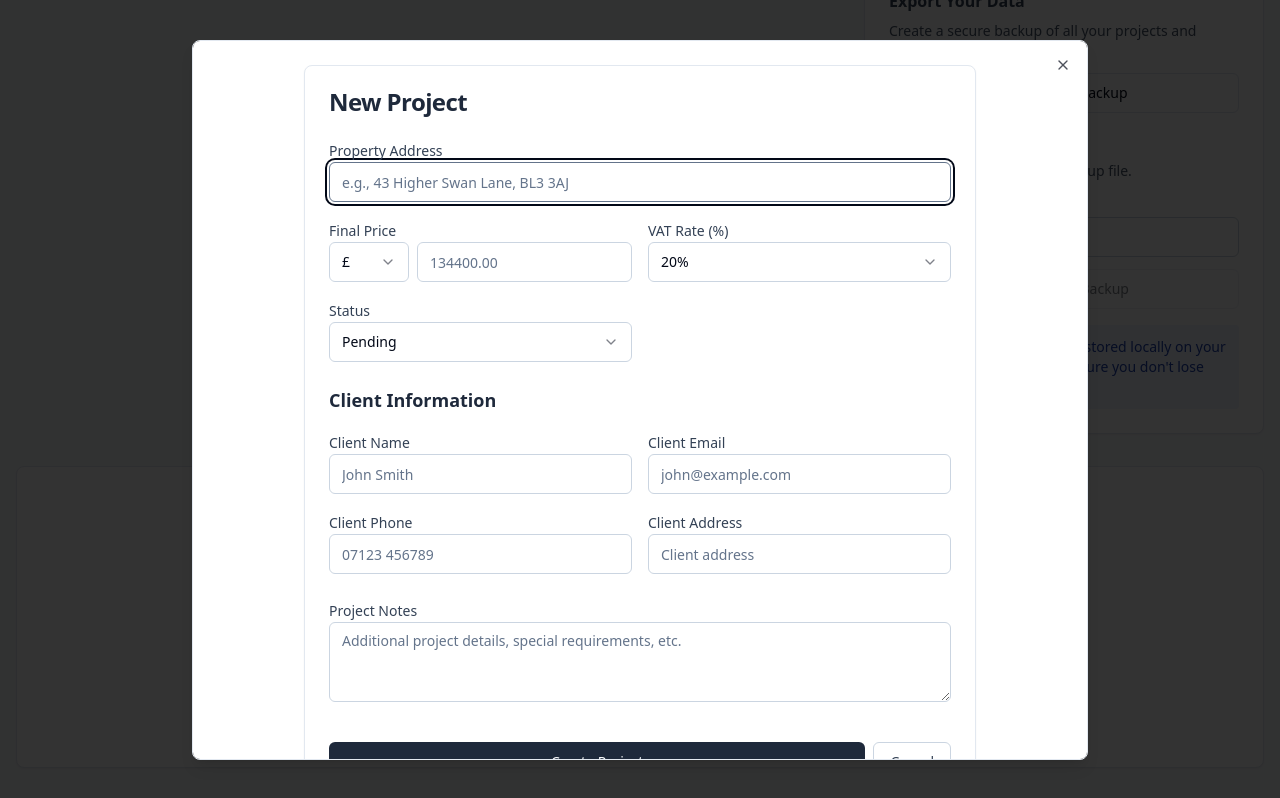
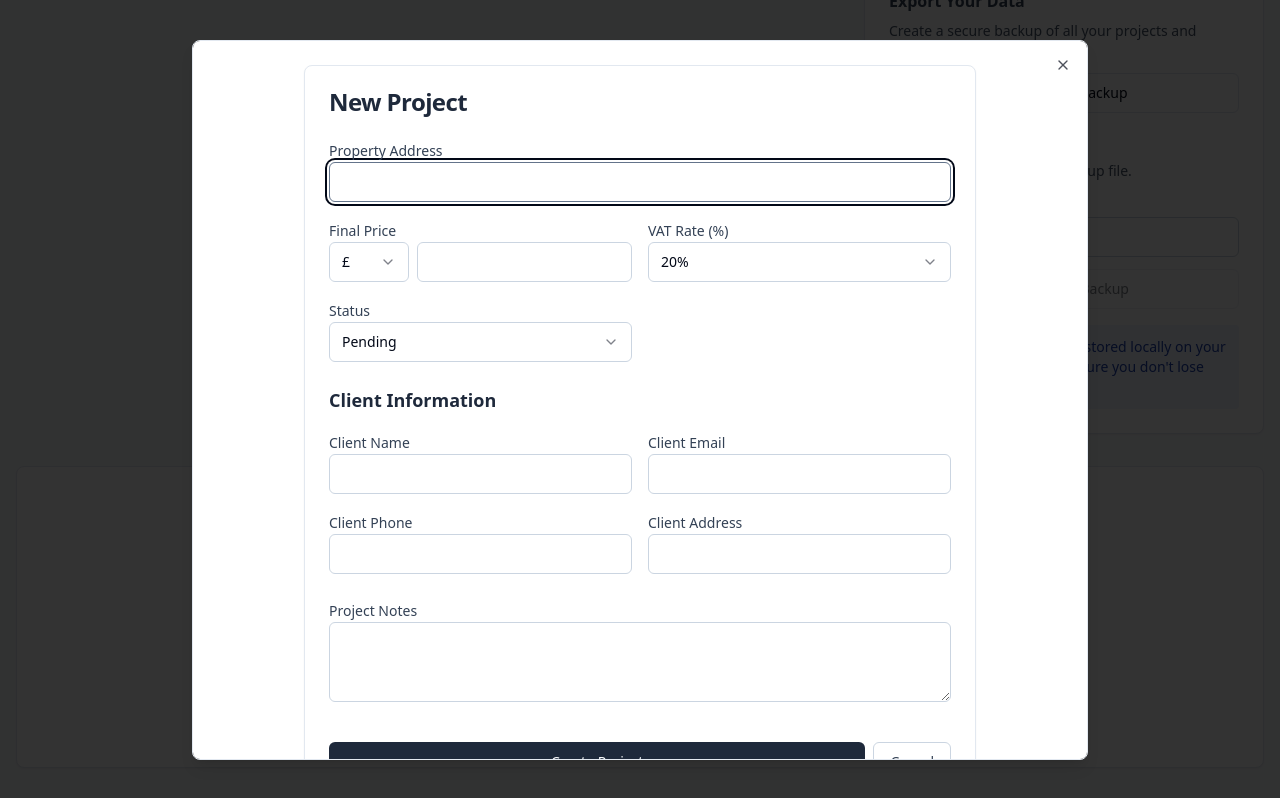
Before and after one commit to MS1N64/project-paycheck-ledger, a React (Vite) app: page / in a window 1280 px wide. Both pictures are taken after typing "Sample", "2020-01-15", "2020-01-15", "5", "5" into the empty fields and a click on the button "Create Your First Project". Shown: the part 652-1450 px from the top of the page. Built offline with nearby package versions, Linux system fonts and the light colour scheme.

Commit message:
Remove form placeholder text
Removed placeholder text from the project form.

```diff
--- a/src/components/ProjectForm.tsx
+++ b/src/components/ProjectForm.tsx
@@ -1,3 +1,4 @@
+
 import { useState } from "react";
 import { Button } from "@/components/ui/button";
 import { Input } from "@/components/ui/input";
@@ -55,7 +56,6 @@ const ProjectForm = ({ onSubmit, onCancel, initialData }: ProjectFormProps) => {
                 id="address"
                 value={formData.address}
                 onChange={(e) => setFormData({...formData, address: e.target.value})}
-                placeholder="e.g., 43 Higher Swan Lane, BL3 3AJ"
                 required
                 className="border-slate-300 focus:border-slate-500"
               />
@@ -80,7 +80,6 @@ const ProjectForm = ({ onSubmit, onCancel, initialData }: ProjectFormProps) => {
                   step="0.01"
                   value={formData.finalPrice}
                   onChange={(e) => setFormData({...formData, finalPrice: e.target.value})}
-                  placeholder="134400.00"
                   required
                   className="flex-1 border-slate-300 focus:border-slate-500"
                 />
@@ -125,7 +124,6 @@ const ProjectForm = ({ onSubmit, onCancel, initialData }: ProjectFormProps) => {
                   id="clientName"
                   value={formData.clientName}
                   onChange={(e) => setFormData({...formData, clientName: e.target.value})}
-                  placeholder="John Smith"
                   className="border-slate-300 focus:border-slate-500"
                 />
               </div>
@@ -136,7 +134,6 @@ const ProjectForm = ({ onSubmit, onCancel, initialData }: ProjectFormProps) => {
                   type="email"
                   value={formData.clientEmail}
                   onChange={(e) => setFormData({...formData, clientEmail: e.target.value})}
-                  placeholder="john@example.com"
                   className="border-slate-300 focus:border-slate-500"
                 />
               </div>
@@ -146,7 +143,6 @@ const ProjectForm = ({ onSubmit, onCancel, initialData }: ProjectFormProps) => {
                   id="clientPhone"
                   value={formData.clientPhone}
                   onChange={(e) => setFormData({...formData, clientPhone: e.target.value})}
-                  placeholder="07123 456789"
                   className="border-slate-300 focus:border-slate-500"
                 />
               </div>
@@ -156,7 +152,6 @@ const ProjectForm = ({ onSubmit, onCancel, initialData }: ProjectFormProps) => {
                   id="clientAddress"
                   value={formData.clientAddress}
                   onChange={(e) => setFormData({...formData, clientAddress: e.target.value})}
-                  placeholder="Client address"
                   className="border-slate-300 focus:border-slate-500"
                 />
               </div>
@@ -169,7 +164,6 @@ const ProjectForm = ({ onSubmit, onCancel, initialData }: ProjectFormProps) => {
               id="notes"
               value={formData.notes}
               onChange={(e) => setFormData({...formData, notes: e.target.value})}
-              placeholder="Additional project details, special requirements, etc."
               className="border-slate-300 focus:border-slate-500"
             />
           </div>
```
